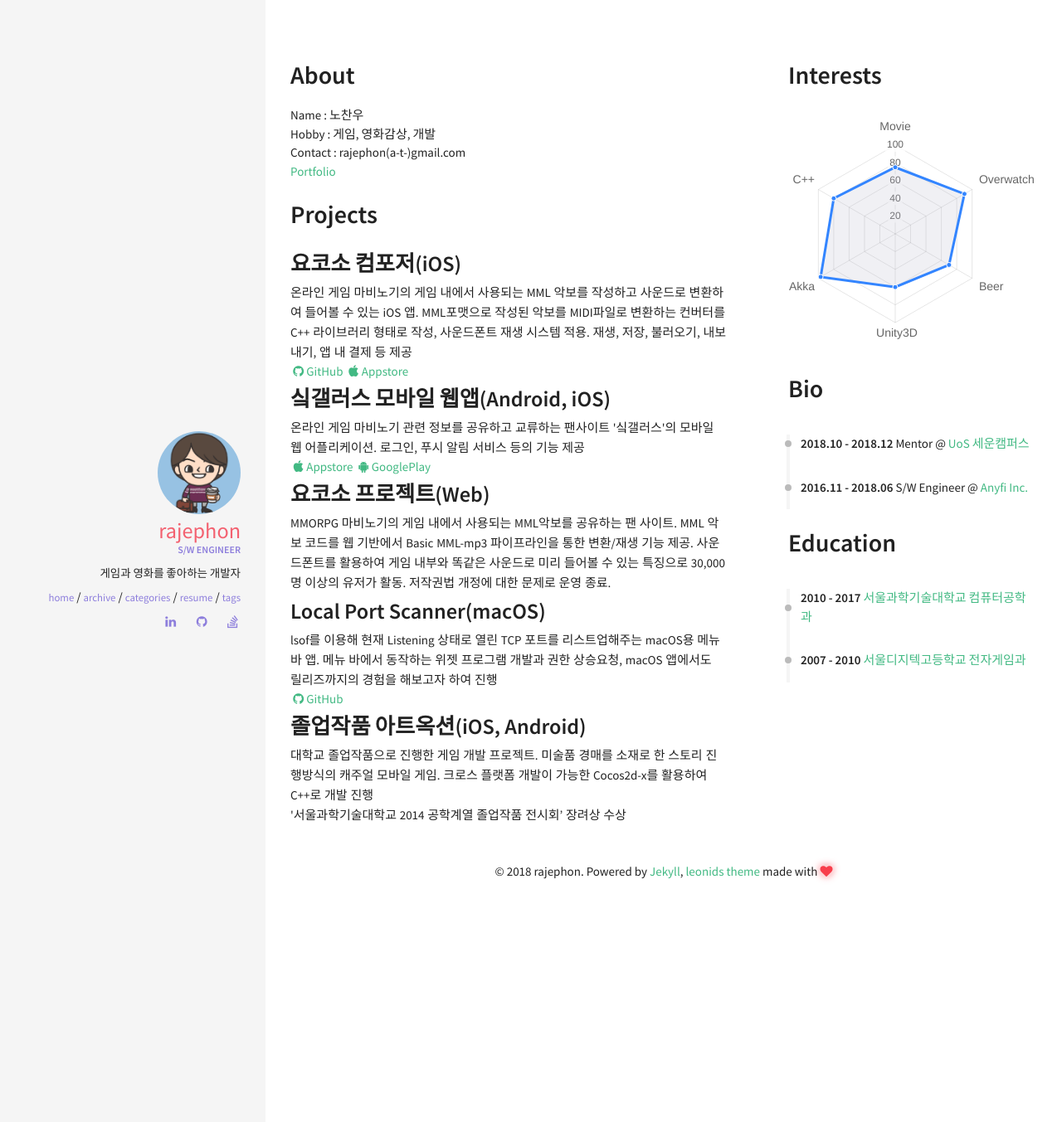
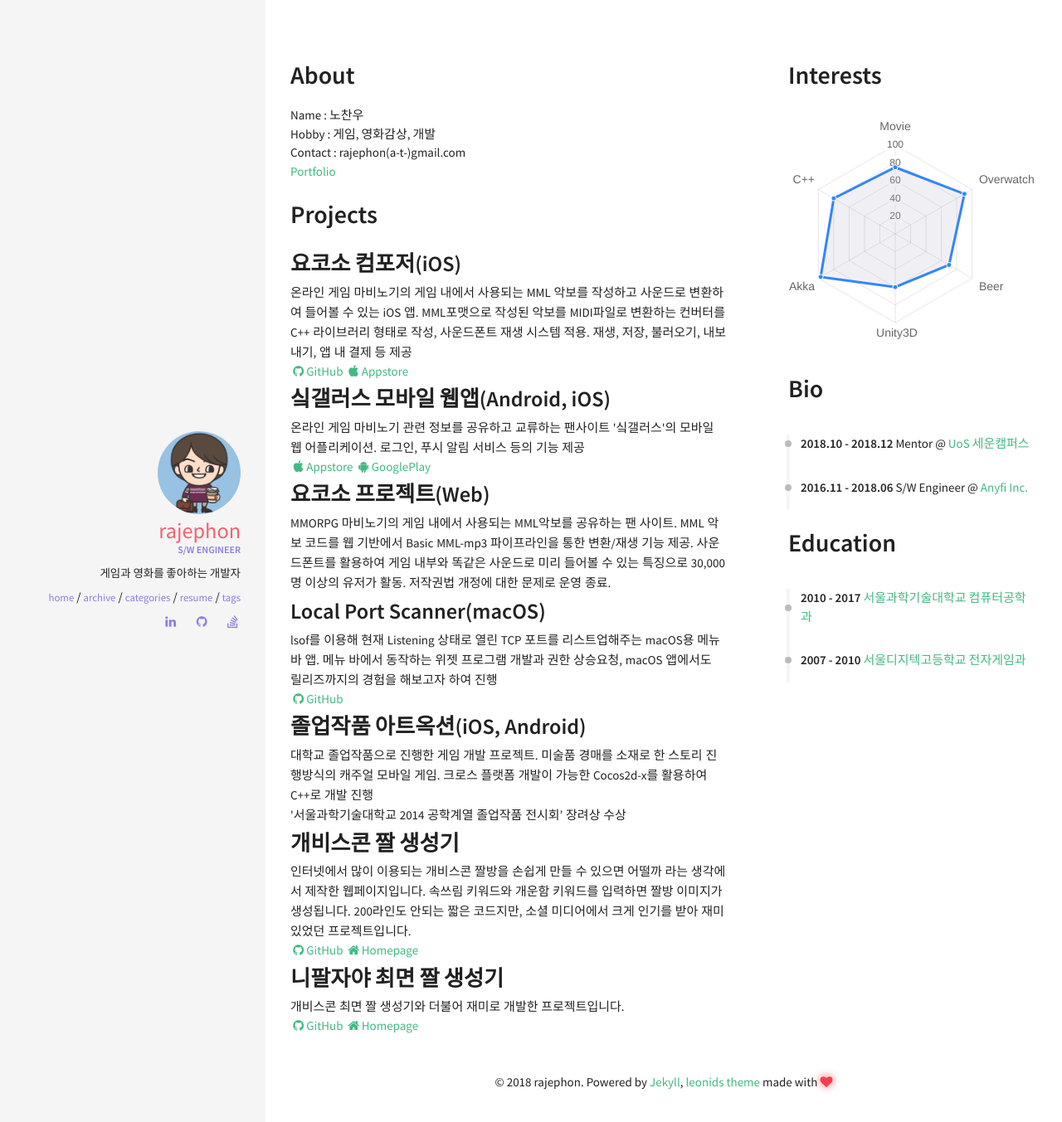
Before and after one commit to rajephon/blog, a Jekyll site: the page built from resume.html, in a window 1280 px wide. Shown: the top 1353 px of the page at 83% size. Built offline with Jekyll 4.4.1, drawn with Linux system fonts in a browser that asks for light colours; nearby versions of some CDN libraries.

Commit message:
update projects

```diff
--- a/_data/index/projects.yml
+++ b/_data/index/projects.yml
@@ -1,7 +1,6 @@
 - name: 요코소 컴포저(iOS)
   descr: "온라인 게임 마비노기의 게임 내에서 사용되는 MML 악보를 작성하고 사운드로 변환하여 들어볼 수 있는 iOS 앱.
   MML포맷으로 작성된 악보를 MIDI파일로 변환하는 컨버터를 C++ 라이브러리 형태로 작성, 사운드폰트 재생 시스템 적용. 재생, 저장, 불러오기, 내보내기, 앱 내 결제 등 제공"
-  # image: pong.png
   github: https://github.com/rajephon/YKSConverter
   appstore: https://itunes.apple.com/app/apple-store/id961664211
 
@@ -23,6 +22,18 @@
   descr: "대학교 졸업작품으로 진행한 게임 개발 프로젝트. 미술품 경매를 소재로 한 스토리 진행방식의 캐주얼 모바일 게임. 크로스 플랫폼 개발이 가능한 Cocos2d-x를 활용하여 C++로 개발 진행<br>
           '서울과학기술대학교 2014 공학계열 졸업작품 전시회’ 장려상 수상"
 
+- name: 개비스콘 짤 생성기
+  descr: "인터넷에서 많이 이용되는 개비스콘 짤방을 손쉽게 만들 수 있으면 어떨까 라는 생각에서 제작한 웹페이지입니다. 속쓰림 키워드와 개운함 키워드를 입력하면 짤방 이미지가 생성됩니다. 200라인도 안되는 짧은 코드지만, 소셜 미디어에서 크게 인기를 받아 재미있었던 프로젝트입니다."
+  website: https://rajephon.github.io/gvsc/
+  github: https://github.com/rajephon/gvsc
+
+- name: 니팔자야 최면 짤 생성기
+  descr: "개비스콘 최면 짤 생성기와 더불어 재미로 개발한 프로젝트입니다."
+  website: https://rajephon.github.io/npjy/
+  github: https://github.com/rajephon/npjy
+
+
+
 # - name: leonids
 #   descr: "Bacon ipsum dolor sit amet doner meatball jowl short ribs, chicken prosciutto salami frankfurter. Pig drumstick turducken short ribs, brisket meatloaf ham hock shankle andouille corned beef strip steak. Venison ham bresaola strip steak. Pork belly ribeye prosciutto t-bone."
 #   image: pong.png
```
